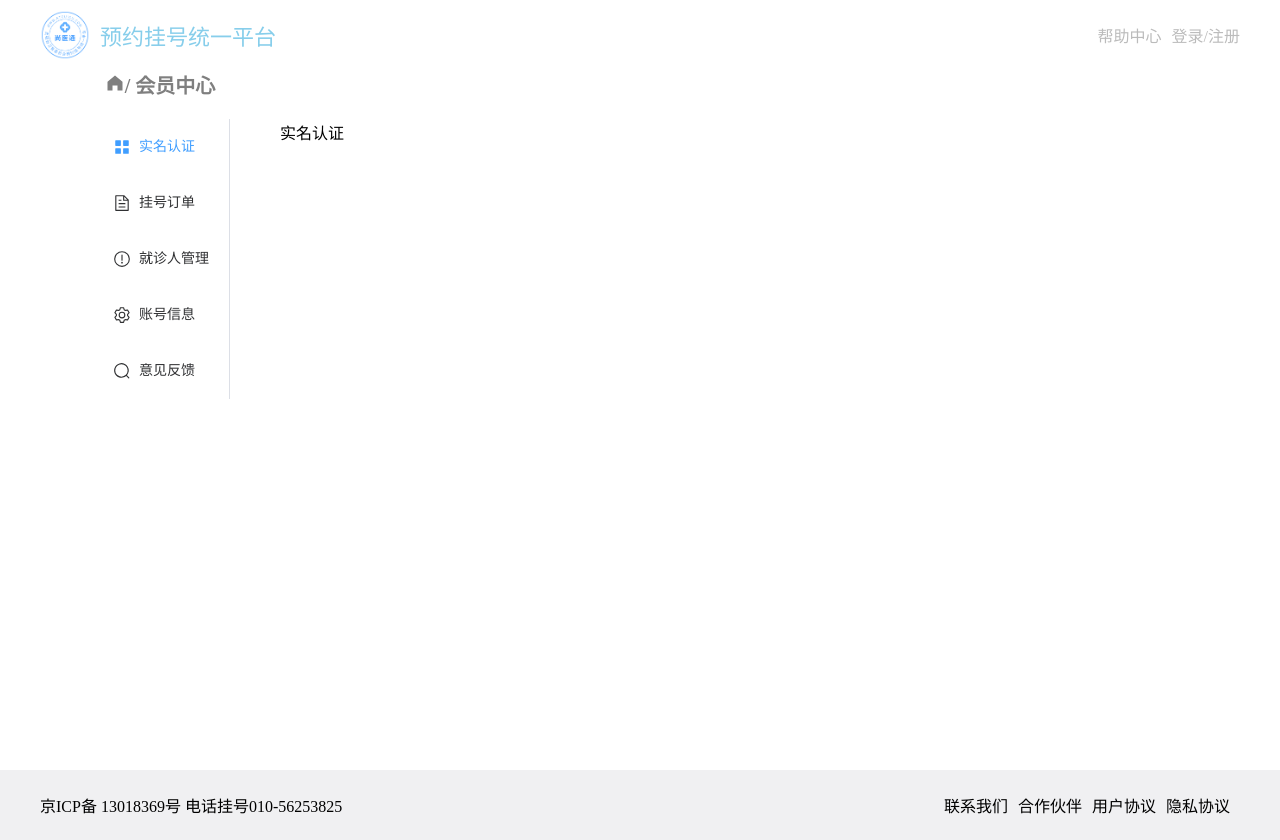
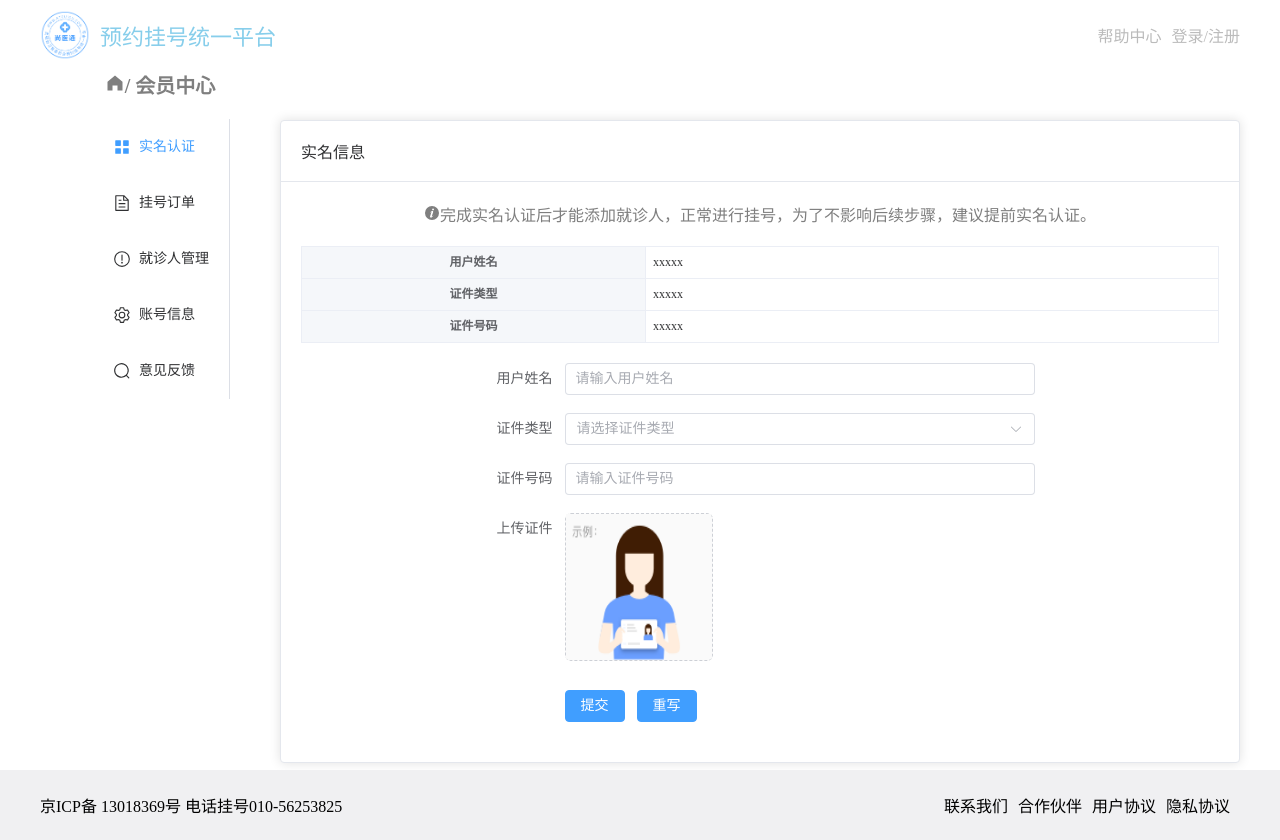
Before and after one commit to kaolabulan/syt, a Vue app: page /member/certification in a window 1280 px wide. Built offline with nearby package versions, Linux system fonts and the light colour scheme.

Commit message:
实名认证静态搭建

```diff
--- a/components.d.ts
+++ b/components.d.ts
@@ -29,13 +29,16 @@ declare module 'vue' {
     ElMenu: typeof import('element-plus/es')['ElMenu']
     ElMenuItem: typeof import('element-plus/es')['ElMenuItem']
     ElMenuItemGroup: typeof import('element-plus/es')['ElMenuItemGroup']
+    ElOption: typeof import('element-plus/es')['ElOption']
     ElPagination: typeof import('element-plus/es')['ElPagination']
     ElPopconfirm: typeof import('element-plus/es')['ElPopconfirm']
     ElRow: typeof import('element-plus/es')['ElRow']
+    ElSelect: typeof import('element-plus/es')['ElSelect']
     ElSubMenu: typeof import('element-plus/es')['ElSubMenu']
     ElTable: typeof import('element-plus/es')['ElTable']
     ElTableColumn: typeof import('element-plus/es')['ElTableColumn']
     ElTag: typeof import('element-plus/es')['ElTag']
+    ElUpload: typeof import('element-plus/es')['ElUpload']
     Hospital_bottom: typeof import('./src/components/hospital_bottom/index.vue')['default']
     Hospital_top: typeof import('./src/components/hospital_top/index.vue')['default']
     Login: typeof import('./src/components/login/index.vue')['default']
--- a/src/pages/member_center/certification/index.vue
+++ b/src/pages/member_center/certification/index.vue
@@ -1,11 +1,112 @@
+<template>
+  <!-- 实名认证组件的结构 -->
+  <el-card class="box-card">
+    <!-- 卡片的头部 -->
+    <template #header>
+      <div class="card-header">
+        <h1>实名信息</h1>
+      </div>
+    </template>
+    <!-- 实名认证结构的提示部分 -->
+    <div class="tip" style="color: #7f7f7f">
+      <p>
+        <el-icon><InfoFilled /></el-icon
+        >完成实名认证后才能添加就诊人，正常进行挂号，为了不影响后续步骤，建议提前实名认证。
+      </p>
+    </div>
+    <!-- 卡片身体的底部:认证成功的结构、认证未成功的结构 -->
+    <el-descriptions
+        v-if=true
+        size="small"
+        class="margin-top"
+        :column="1"
+        border
+        style="margin: 20px auto"
+    >
+      <el-descriptions-item label-align="center" :width="20">
+        <template #label>
+          <div class="cell-item">用户姓名</div>
+        </template>
+        xxxxx
+      </el-descriptions-item>
+      <el-descriptions-item label-align="center" :width="20">
+        <template #label>
+          <div class="cell-item">证件类型</div>
+        </template>
+        xxxxx
+      </el-descriptions-item>
+      <el-descriptions-item label-align="center" width="20px">
+        <template #label>
+          <div class="cell-item">证件号码</div>
+        </template>
+        xxxxx
+      </el-descriptions-item>
+    </el-descriptions>
+    <!-- 用户未验证的结构 -->
+    <el-form
+        v-if=true
+        style="width: 60%; margin: 20px auto"
+        label-width="80"
+    >
+      <el-form-item label="用户姓名" prop="name">
+        <el-input placeholder="请输入用户姓名"></el-input>
+      </el-form-item>
+      <el-form-item label="证件类型" prop="certificatesType">
+        <el-select style="width: 100%" placeholder="请选择证件类型">
+          <el-option value="身份证"></el-option>
+          <el-option value="户口本"></el-option>
+        </el-select>
+      </el-form-item>
+      <el-form-item label="证件号码" prop="certificatesNo">
+        <el-input placeholder="请输入证件号码"></el-input>
+      </el-form-item>
+      <el-form-item label="上传证件" prop="certificatesUrl">
+        <!-- action:upload组件向服务器提交图片路径
+             limit:照片墙约束图片个数
+             on-exceed:超出约束数量的钩子
+        -->
+        <el-upload
+            ref="upload"
+            list-type="picture-card"
+            :limit="1"
+            action="/api/oss/file/fileUpload?fileHost=userAuah"
+        >
+          <img
+              style="width: 100%; height: 100%"
+              src="../../../assets/images/auth_example.png"
+              alt=""
+          />
+        </el-upload>
+
+        <el-dialog>
+          <img
+              w-full
+
+              style="width: 100%; height: 100%"
+              src="@/assets/images/auth_example.png"
+              alt="Preview Image"
+          />
+        </el-dialog>
+      </el-form-item>
+      <el-form-item>
+        <el-button type="primary" size="default">提交</el-button>
+        <el-button type="primary" size="default">重写</el-button>
+      </el-form-item>
+    </el-form>
+  </el-card>
+</template>
+
 <script setup lang="ts">
 
+import {InfoFilled} from "@element-plus/icons-vue";
 </script>
 
-<template>
-  <div>实名认证</div>
-</template>
-
 <style scoped lang="scss">
-
+.box-card {
+  .tip {
+    display: flex;
+    justify-content: center;
+    align-items: center;
+  }
+}
 </style>
--- a/src/pages/member_center/order/detail.vue
+++ b/src/pages/member_center/order/detail.vue
@@ -58,7 +58,6 @@ import {reqCancelOrder, reqOrderInfo, reqOrderStatus, reqQRcode} from "@/api/mem
       //查询订单状态 创建定时器
       timer.value = setInterval(async ()=>{
         const res = await reqOrderStatus(route.query.orderId as string)
-        console.log(res)
         if (res.data){
           //支付成功逻辑 1.关闭弹窗
           dialogTableVisible.value=false
```
